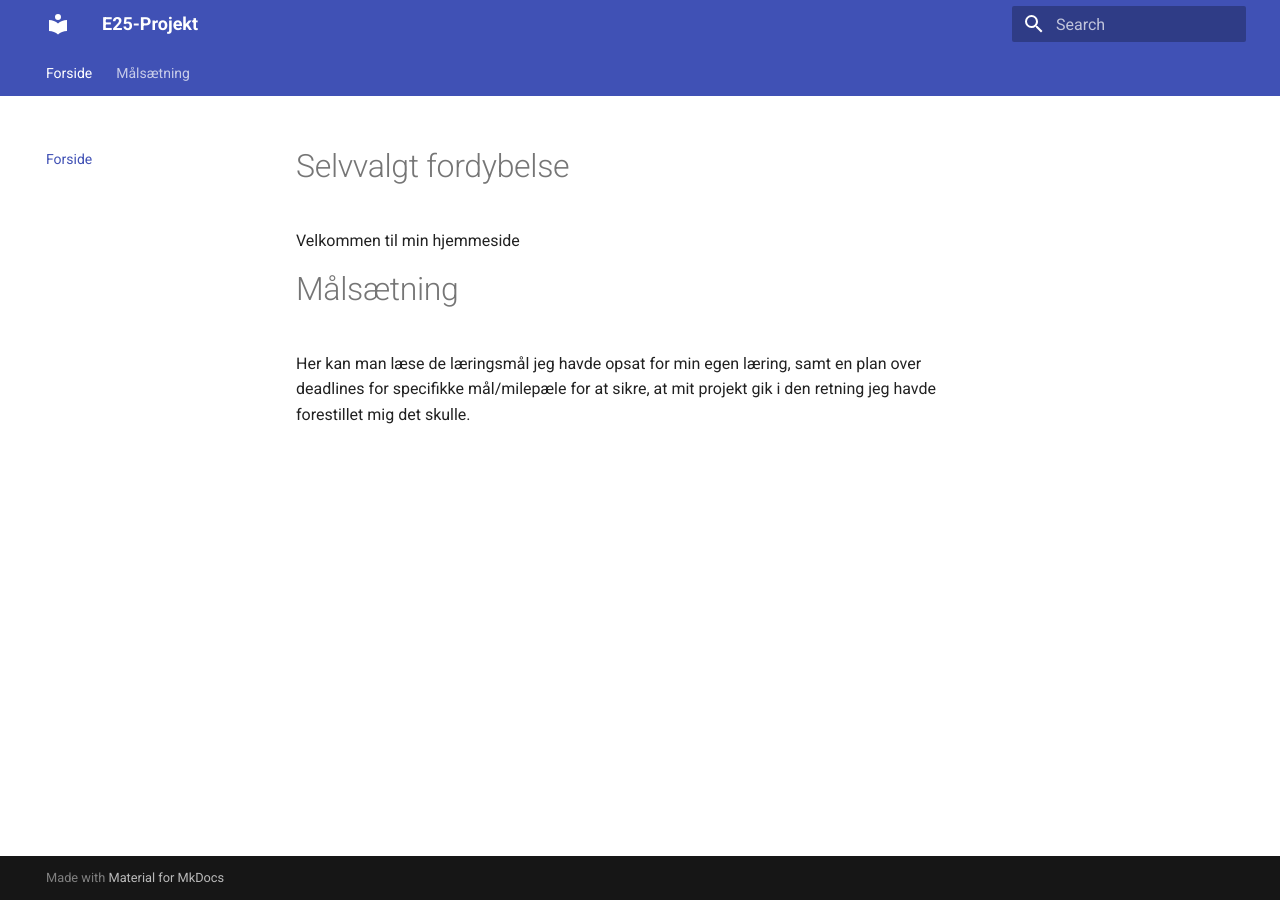
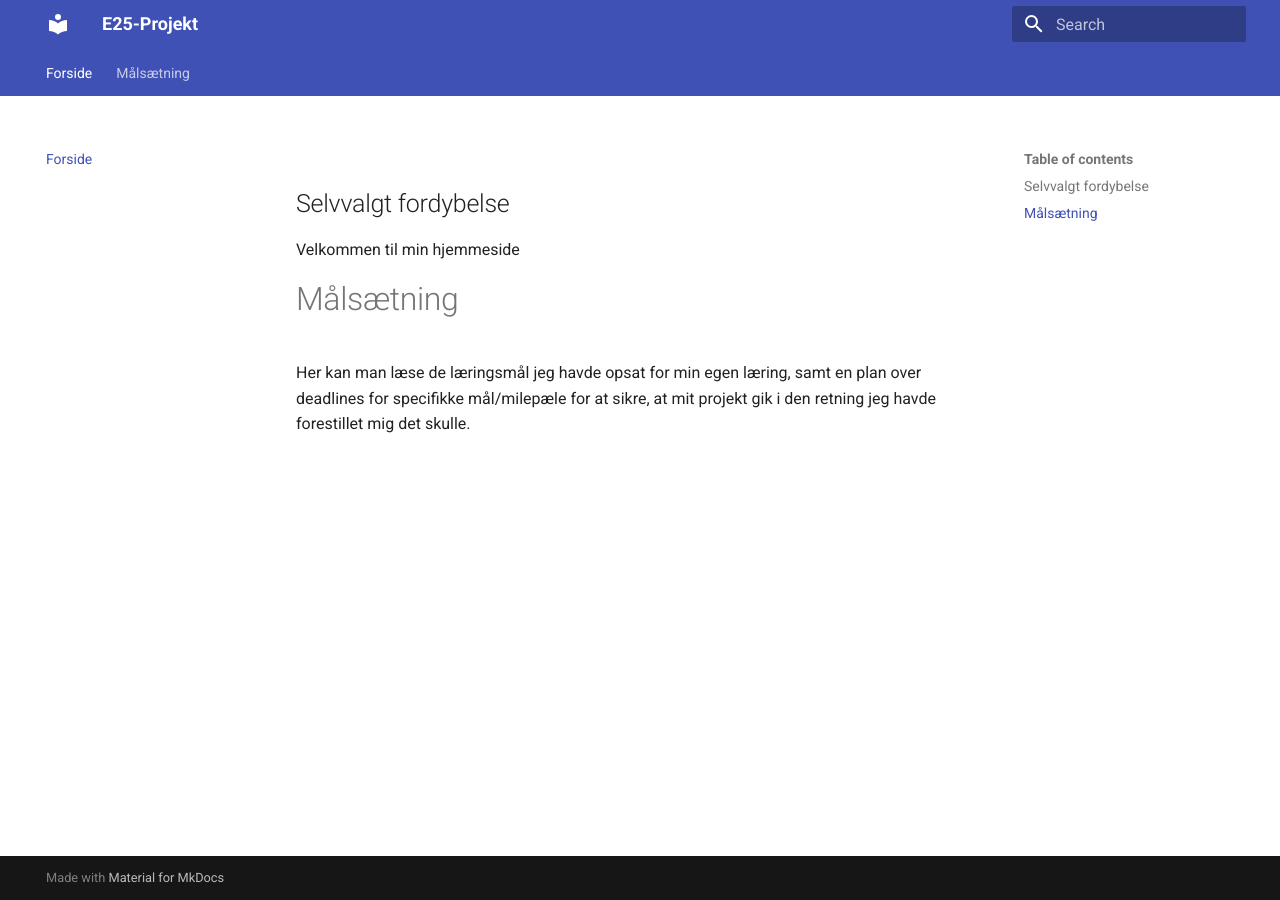
Before and after one commit to Efily/E25-Projekt, an MkDocs documentation site: the page built from docs/index.md, in a window 1280 px wide. Built offline with MkDocs 1.6.1 and Material for MkDocs 9.7.7, drawn with Linux system fonts in a browser that asks for light colours.

Commit message:
Update index.md

```diff
--- a/docs/index.md
+++ b/docs/index.md
@@ -1,4 +1,4 @@
-#Selvvalgt fordybelse
+##Selvvalgt fordybelse
 
 Velkommen til min hjemmeside
 
```
